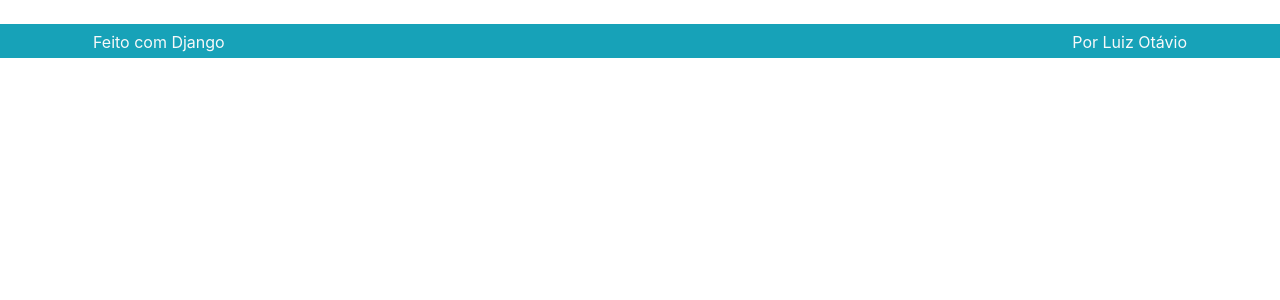
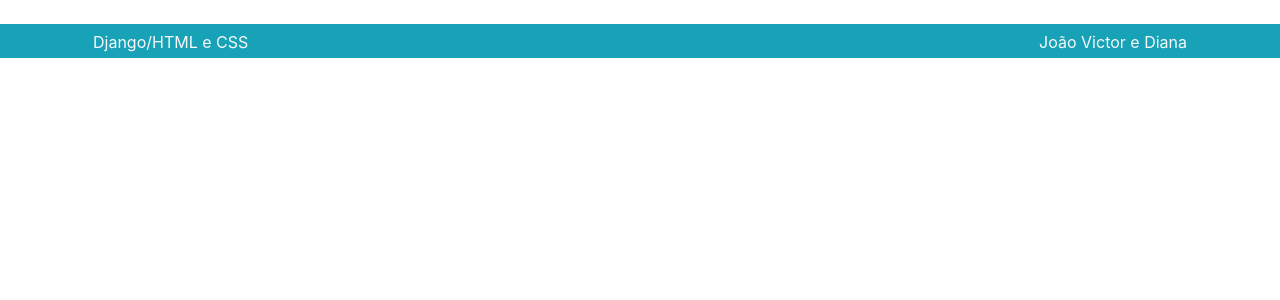
Before and after one commit to jvdlb6/e-commerce, a Django app: template templates/base.html in a window 1280 px wide. Shown: the part 56-356 px from the top of the page. Run offline with Django 4.2, Linux system fonts and the light colour scheme; the template is opened without the code that fills it, so the values that code supplies are empty; some libraries are stand-ins or nearby versions.

Commit message:
Fix footer span

```diff
--- a/templates/parcials/_footer.html
+++ b/templates/parcials/_footer.html
@@ -5,12 +5,12 @@
         <div class="row">
             <div class="col">
                 <div class="p-1">
-                    <span class="align-middle p-1">Feito com Django</span>
+                    <span class="align-middle p-1">Django/HTML e CSS</span>
                 </div>
             </div>
             <div class="col">
                 <div class="p-1 text-right">
-                    <span class="align-middle p-1">Por Luiz Otávio</span>
+                    <span class="align-middle p-1">João Victor e Diana</span>
                 </div>
             </div>
         </div>
```
